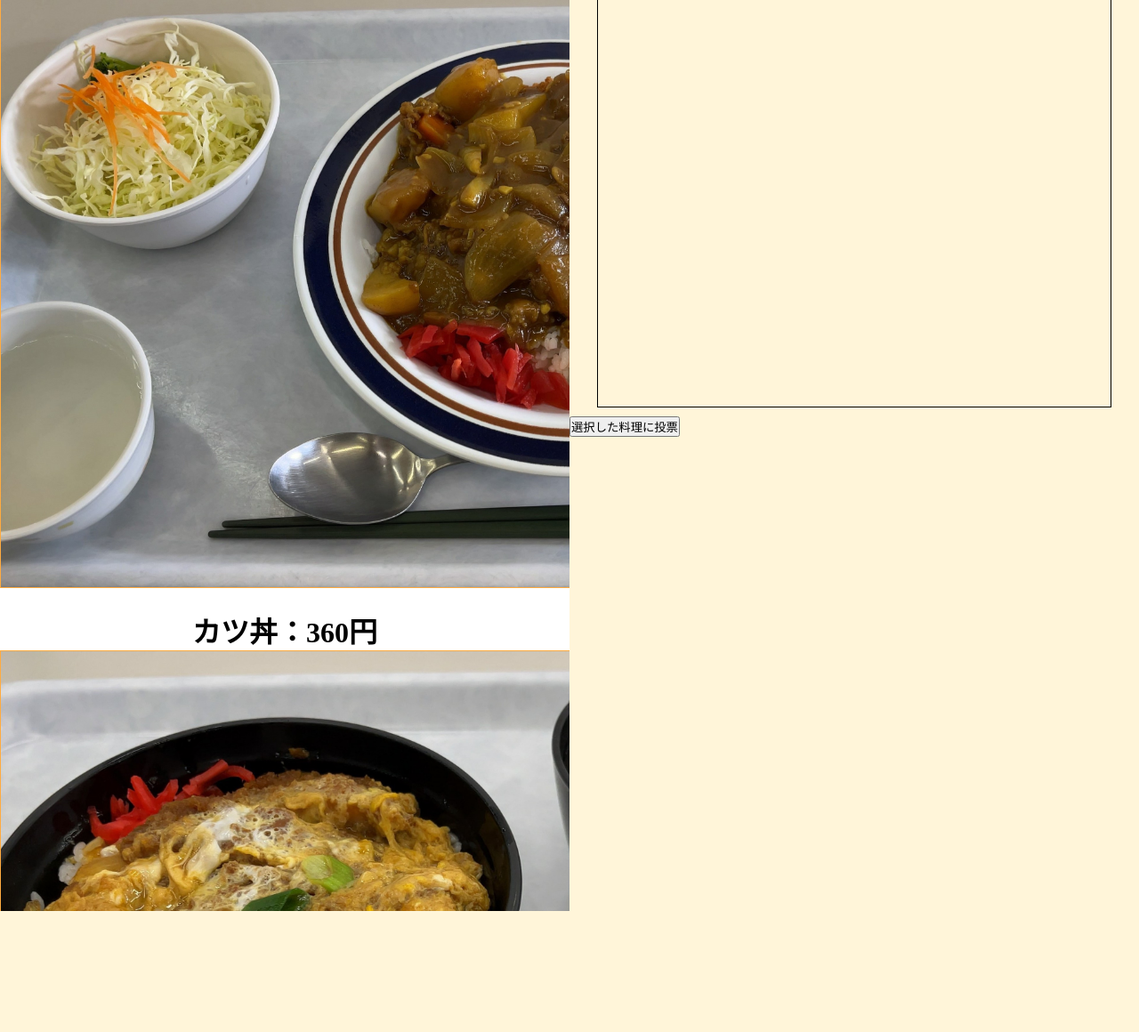
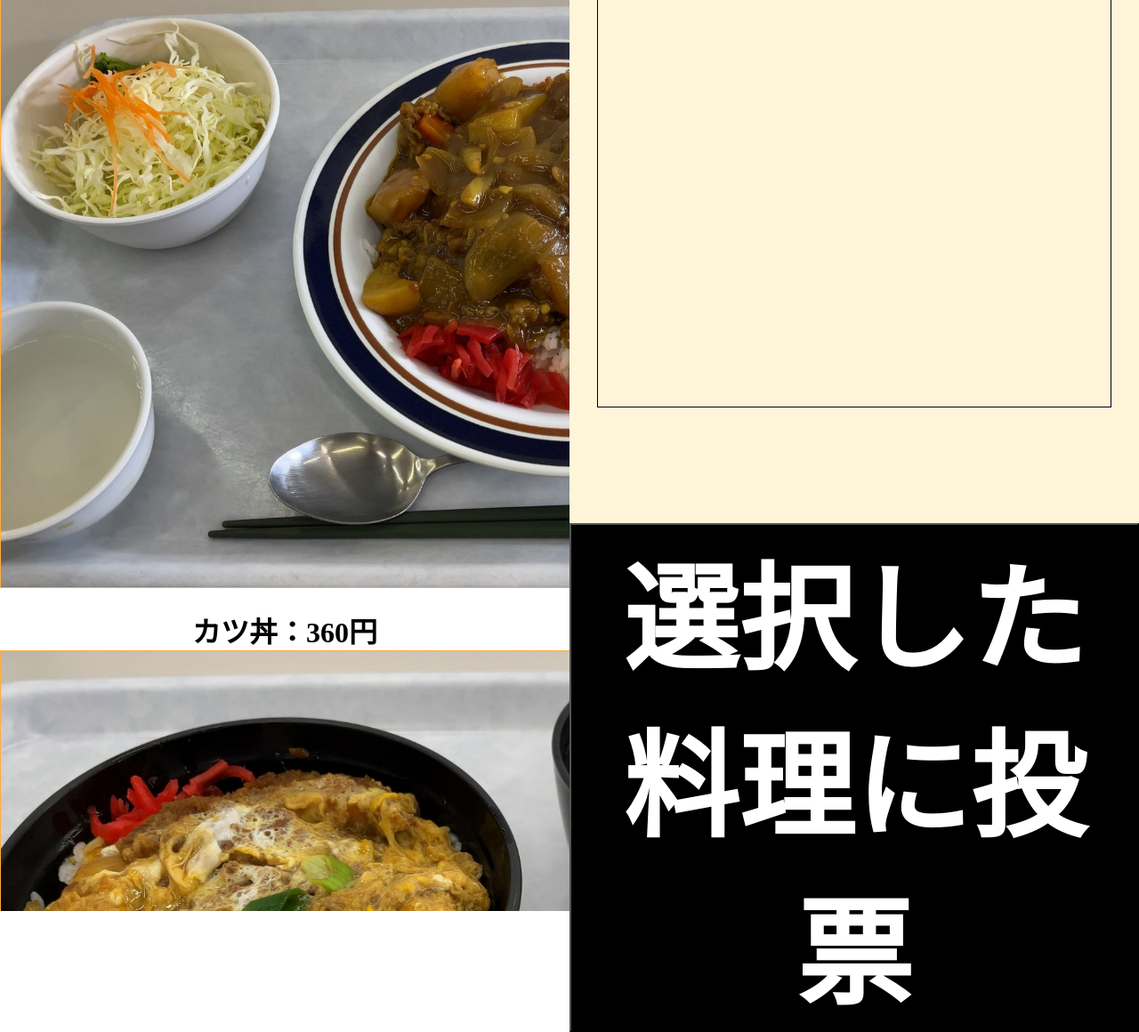
Before and after one commit to kouhei0217/SystemDesign2, a Flask app: template templates/index.html in a window 1280 px wide. Shown: the part 1576-2736 px from the top of the page at 89% size. Before the commit the page ends 2600 px from the top, so only its background shows below. Run offline with Flask 2, Linux system fonts and the light colour scheme; the template is opened without the code that fills it, so the values that code supplies are empty.

Commit message:
buttonタグ適用

```diff
--- a/static/index.css
+++ b/static/index.css
@@ -83,7 +83,7 @@ body .main .request_box .menus .radio_button label {
   margin-left: 2vh;
 }
 
-body .main .request_box .button {
+body .main .request_box button {
   color: #fff;
   background: #000;
   display: block;
```
